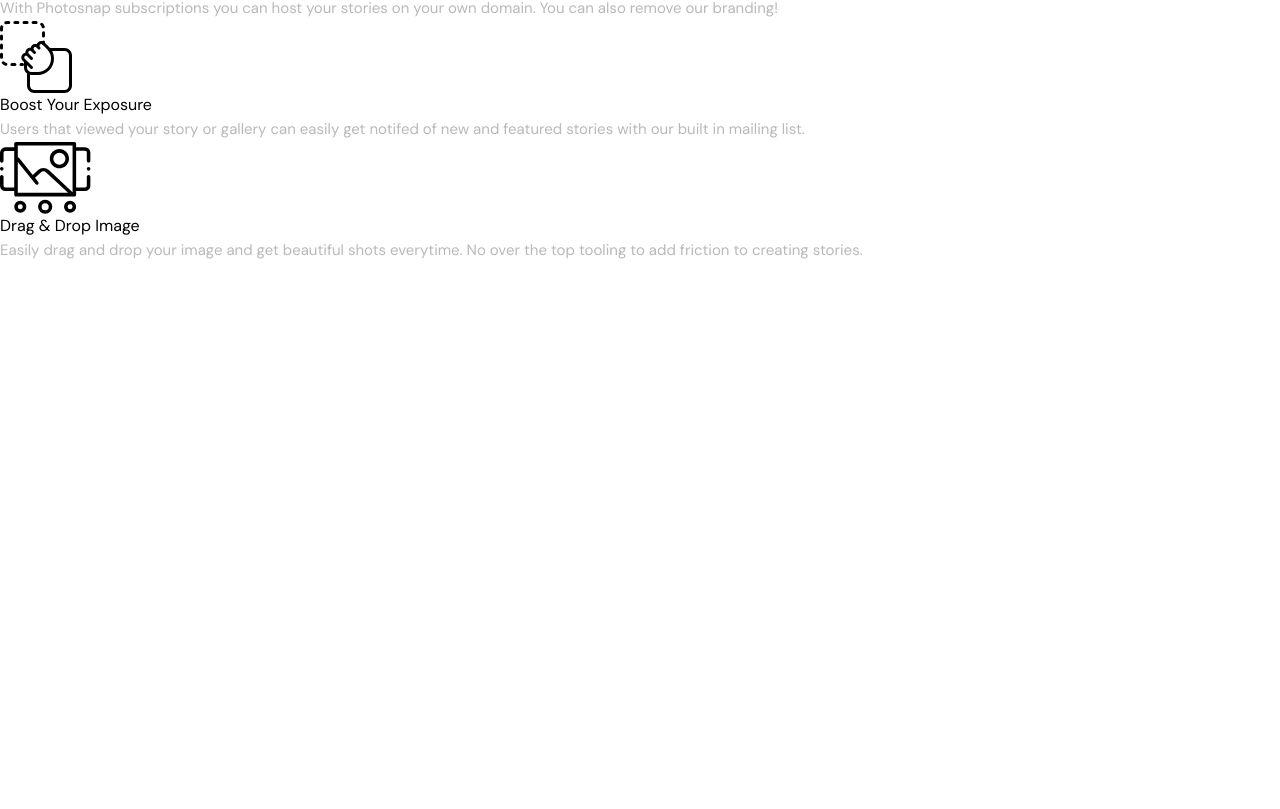
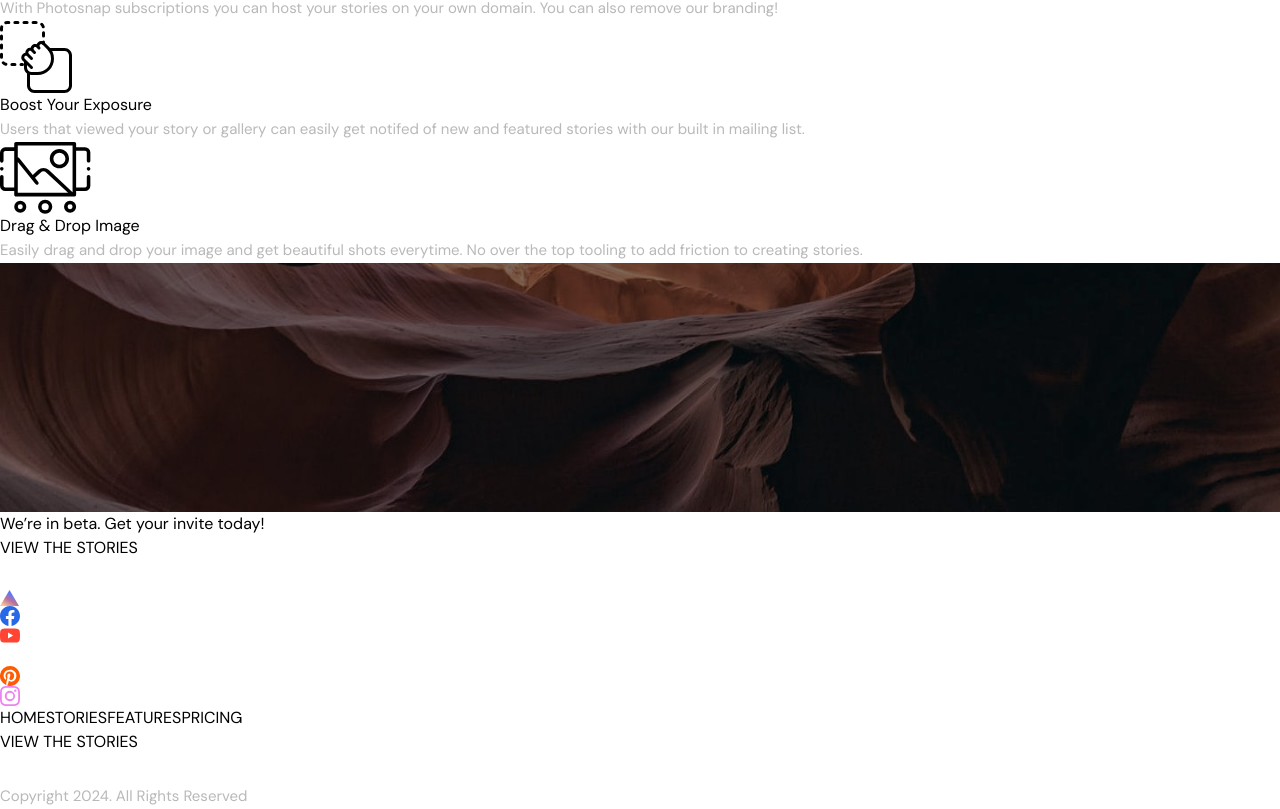
Before and after one commit to Kasim-Ke/023_photo-multp, a React (Vite) app: page /features in a window 1280 px wide. Shown: the part 1775-2584 px from the top of the page. Before the commit the page ends 2038 px from the top, so only its background shows below. Built offline with nearby package versions, Linux system fonts and the light colour scheme.

Commit message:
Features page fully ready

```diff
--- a/src/components/Features/Features.jsx
+++ b/src/components/Features/Features.jsx
@@ -1,4 +1,6 @@
+import { Footer } from "../Footer";
 import { Navbar } from "../Navbar";
+import { Features_footer } from "./Features_footer";
 import { Features_grid } from "./Features_grid";
 import { Features_hero } from "./Features_hero";
 
@@ -8,6 +10,8 @@ export const Features = () => {
       <Navbar />
       <Features_hero />
       <Features_grid />
+      <Features_footer />
+      <Footer />
     </div>
   );
 };
--- /dev/null
+++ b/src/components/Features/Features_footer.jsx
@@ -0,0 +1,27 @@
+import bg from "./features/desktop/bg-beta.jpg";
+import { HiArrowLongRight } from "react-icons/hi2";
+
+export const Features_footer = () => {
+  return (
+    <div className="relative max-w-[1440px] md:h-[280px]  h-[288px]  flex items-center justify-center mx-auto  ">
+      <img
+        className=" w-full md:h-[280px] h-[288px]   object-cover "
+        src={bg}
+        alt="gb"
+      />
+      <div className="absolute lg:w-[1110px] md:w-[650px] md:h-[144px] w-[310px] h-[160px] md:flex-row flex-col justify-between  text-white flex ">
+        <h1 className="lg:w-[440px] md:h-[144px] md:pr-10 md:text-[40px] md:leading-[48px] md:w-[400px] text-[32px] leading-[40px]  md:tracking-[4.17px] tracking-[3.33px] md:mx-12  uppercase">
+          We’re in beta. Get your invite today!
+        </h1>
+        <div className=" md:my-auto  ">
+          <button className="md:w-[200px] md:h-[14px] flex justify-between  items-center text-white ">
+            <h5 className="md:text-[14px] tracking-[2px] font-bold hover:border-b hover:border-b-white hover:scale-105 ease-in-out duration-200 pr-2">
+              VIEW THE STORIES
+            </h5>
+            <HiArrowLongRight size={30} color="white" />
+          </button>
+        </div>
+      </div>
+    </div>
+  );
+};
```
Also changed, not shown: src/components/Features/features/desktop/bg-beta.jpg (added).
